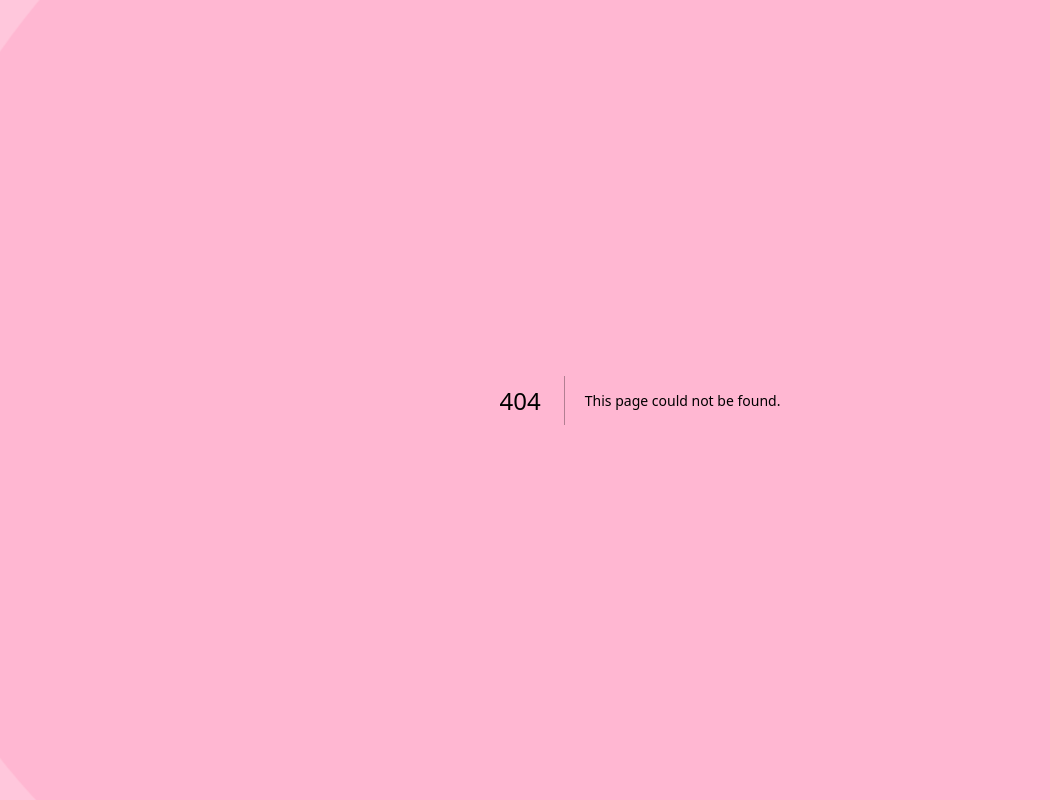
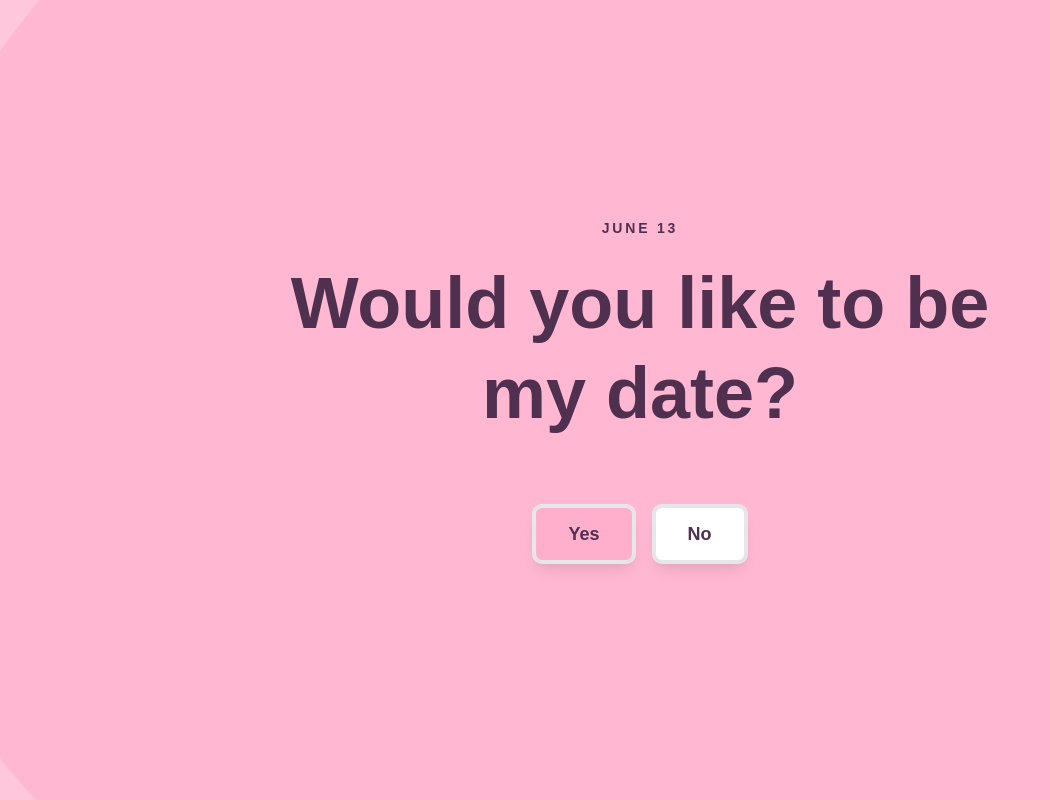
Before and after one commit to aguitezFRG/simple_date_asking_website, a Next.js app: page /1 in a window 1280 px wide. Before the commit this address had no page. Shown: the whole page, without its empty margins (0-1050 px from the left). Built offline with nearby package versions, Linux system fonts and the light colour scheme.

Commit message:
feat: added dynamic date setting through url parameters

```diff
--- /dev/null
+++ b/app/[dateParam]/page.tsx
@@ -0,0 +1,12 @@
+import DateInvitation from "../date-invitation";
+import { getDisplayDateFromSegment } from "../display-date";
+
+export default async function DatePage({
+  params,
+}: {
+  params: Promise<{ dateParam: string }>;
+}) {
+  const { dateParam } = await params;
+
+  return <DateInvitation displayDate={getDisplayDateFromSegment(dateParam)} />;
+}
--- a/app/date-invitation.tsx
+++ b/app/date-invitation.tsx
@@ -56,7 +56,11 @@ function getSafePosition(
   return { left: maxLeft, top: maxTop };
 }
 
-export default function DateInvitation() {
+type DateInvitationProps = {
+  displayDate: string;
+};
+
+export default function DateInvitation({ displayDate }: DateInvitationProps) {
   const [stage, setStage] = useState<Stage>("invite");
   const [yesScale, setYesScale] = useState(1);
   const [noPosition, setNoPosition] = useState<Position>(null);
@@ -297,7 +301,7 @@ export default function DateInvitation() {
     <main className="relative flex min-h-dvh overflow-hidden px-6 py-10">
       <section className="mx-auto flex w-full max-w-4xl flex-col items-center justify-center text-center">
         <p className="mb-5 text-sm font-semibold uppercase tracking-[0.2em] text-[var(--ink)]">
-          June 13
+          {displayDate}
         </p>
         <h1
           ref={titleRef}
--- a/app/date-options.ts
+++ b/app/date-options.ts
@@ -1,18 +1,16 @@
 export const dateOptions = {
   lunchPlace: [
-    "KPlaza",
-    "Sweet Keish",
-    "Jollibee",
     "McDonalds",
-    "Sushi Yo",
-    "Yaki-Yaki",
+    "Kawa",
+    "Dear Hotpot",
+    "Ramen Kuroda",
+    "Bonchon",
   ],
   preGoingHomeActivity: [
     "Potato Corner",
-    "Milk Tea",
-    "Burger",
-    "Donut",
-    "Pizza",
+    "Coco",
+    "KMart Shopping",
+    "Burger King",
   ],
 } as const;
 
--- /dev/null
+++ b/app/display-date.ts
@@ -0,0 +1,66 @@
+const DEFAULT_DISPLAY_DATE = "June 13";
+const DATE_SEGMENT_PREFIX = "date=";
+const DATE_PATTERN = /^(0[1-9]|1[0-2])-([0-2][0-9]|3[01])-(\d{4})$/;
+
+const monthNames = [
+  "January",
+  "February",
+  "March",
+  "April",
+  "May",
+  "June",
+  "July",
+  "August",
+  "September",
+  "October",
+  "November",
+  "December",
+];
+
+function formatDateToken(token: string | undefined) {
+  if (!token) {
+    return DEFAULT_DISPLAY_DATE;
+  }
+
+  let decodedToken = token;
+
+  try {
+    decodedToken = decodeURIComponent(token);
+  } catch {
+    return DEFAULT_DISPLAY_DATE;
+  }
+
+  const normalizedToken = decodedToken.startsWith(DATE_SEGMENT_PREFIX)
+    ? decodedToken.slice(DATE_SEGMENT_PREFIX.length)
+    : decodedToken;
+  const match = DATE_PATTERN.exec(normalizedToken);
+
+  if (!match) {
+    return DEFAULT_DISPLAY_DATE;
+  }
+
+  const monthIndex = Number(match[1]) - 1;
+  const day = Number(match[2]);
+  const year = Number(match[3]);
+  const date = new Date(Date.UTC(year, monthIndex, day));
+
+  if (
+    date.getUTCFullYear() !== year ||
+    date.getUTCMonth() !== monthIndex ||
+    date.getUTCDate() !== day
+  ) {
+    return DEFAULT_DISPLAY_DATE;
+  }
+
+  return `${monthNames[monthIndex]} ${day}, ${year}`;
+}
+
+export function getDisplayDateFromSegment(segment: string | undefined) {
+  return formatDateToken(segment);
+}
+
+export function getDisplayDateFromSearchParam(
+  date: string | string[] | undefined,
+) {
+  return formatDateToken(Array.isArray(date) ? date[0] : date);
+}
--- a/app/page.tsx
+++ b/app/page.tsx
@@ -1,5 +1,12 @@
 import DateInvitation from "./date-invitation";
+import { getDisplayDateFromSearchParam } from "./display-date";
 
-export default function Home() {
-  return <DateInvitation />;
+export default async function Home({
+  searchParams,
+}: {
+  searchParams: Promise<{ date?: string | string[] }>;
+}) {
+  const { date } = await searchParams;
+
+  return <DateInvitation displayDate={getDisplayDateFromSearchParam(date)} />;
 }
```
